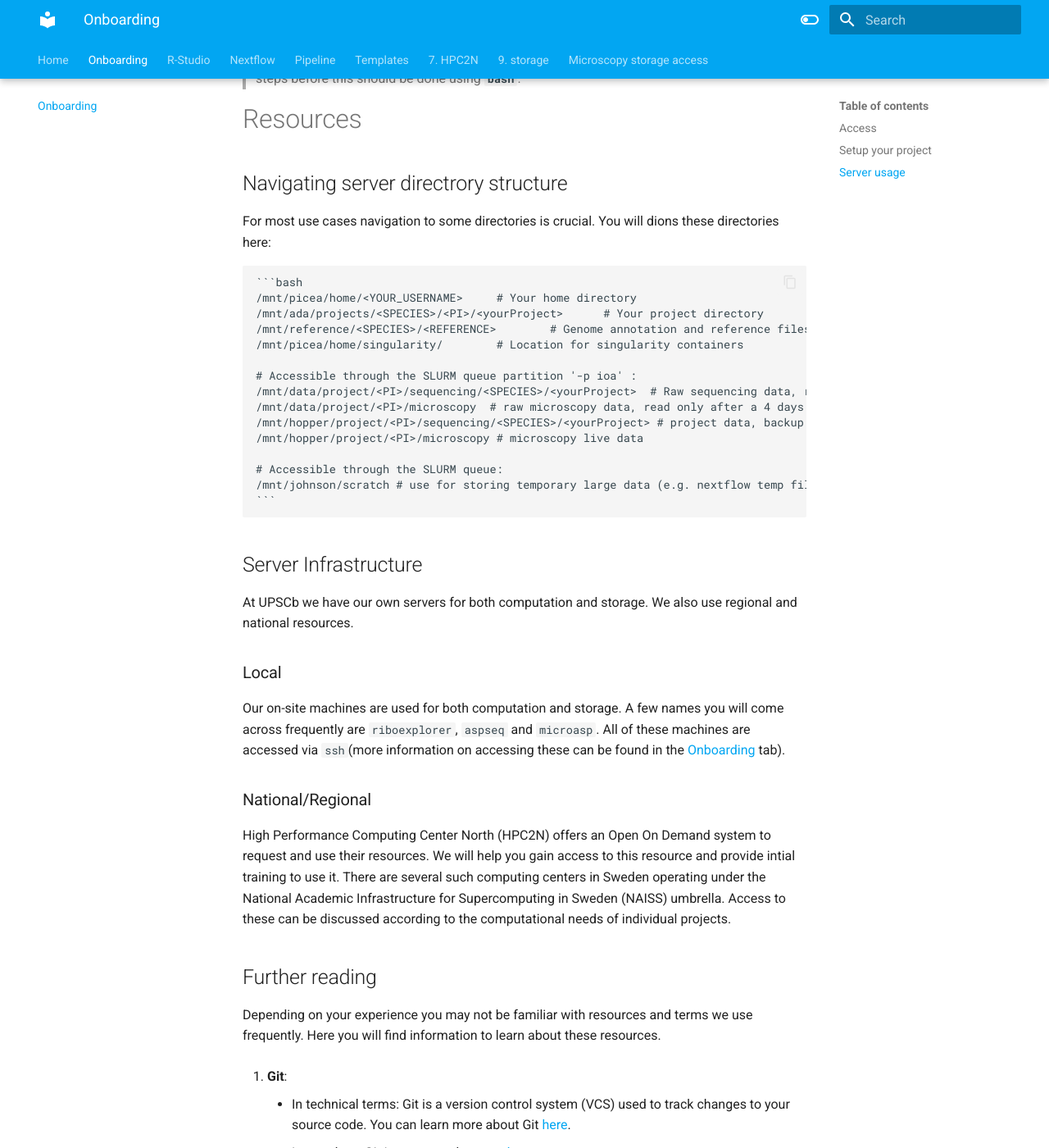
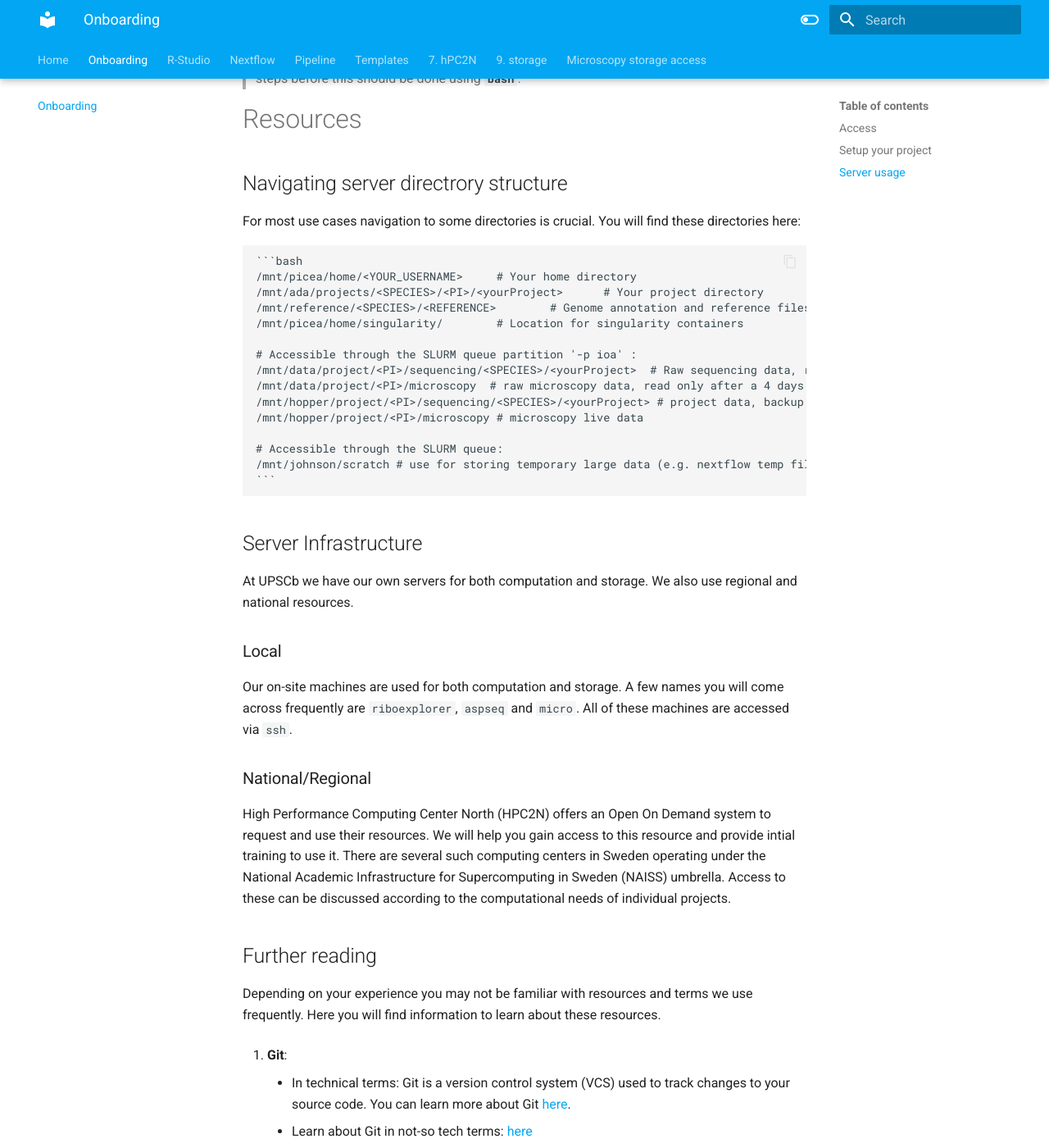
Before and after one commit to UPSCb/Documentation, an MkDocs documentation site: the page built from docs/2. Onboarding.md, in a window 1280 px wide and 1400 px high, scrolled down 1601 px. Shown: the whole window at 82% size. Built offline with MkDocs 1.6.1 and Material for MkDocs 9.7.7, drawn with Linux system fonts in a browser that asks for light colours.

Commit message:
more information

````diff
--- a/docs/2. Onboarding.md
+++ b/docs/2. Onboarding.md
@@ -54,7 +54,7 @@ All steps before this should be done using **`bash`**.
 
 ## Navigating server directrory structure
 
-For most use cases navigation to some directories is crucial. You will dions these directories here:
+For most use cases navigation to some directories is crucial. You will find these directories here:
 
     ```bash
     /mnt/picea/home/<YOUR_USERNAME>     # Your home directory
@@ -78,7 +78,7 @@ At UPSCb we have our own servers for both computation and storage. We also use r
 
 ### Local
 
-Our on-site machines are used for both computation and storage. A few names you will come across frequently are `riboexplorer`, `aspseq` and `microasp`. All of these machines are accessed via `ssh`(more information on accessing these can be found in the [Onboarding](2.%20Onboarding.md) tab).
+Our on-site machines are used for both computation and storage. A few names you will come across frequently are `riboexplorer`, `aspseq` and `micro`. All of these machines are accessed via `ssh`.
 
 ### National/Regional
 
````
Also changed, not shown: docs/7.  hPC2N.md (renamed from docs/7. HPC2N.md).
